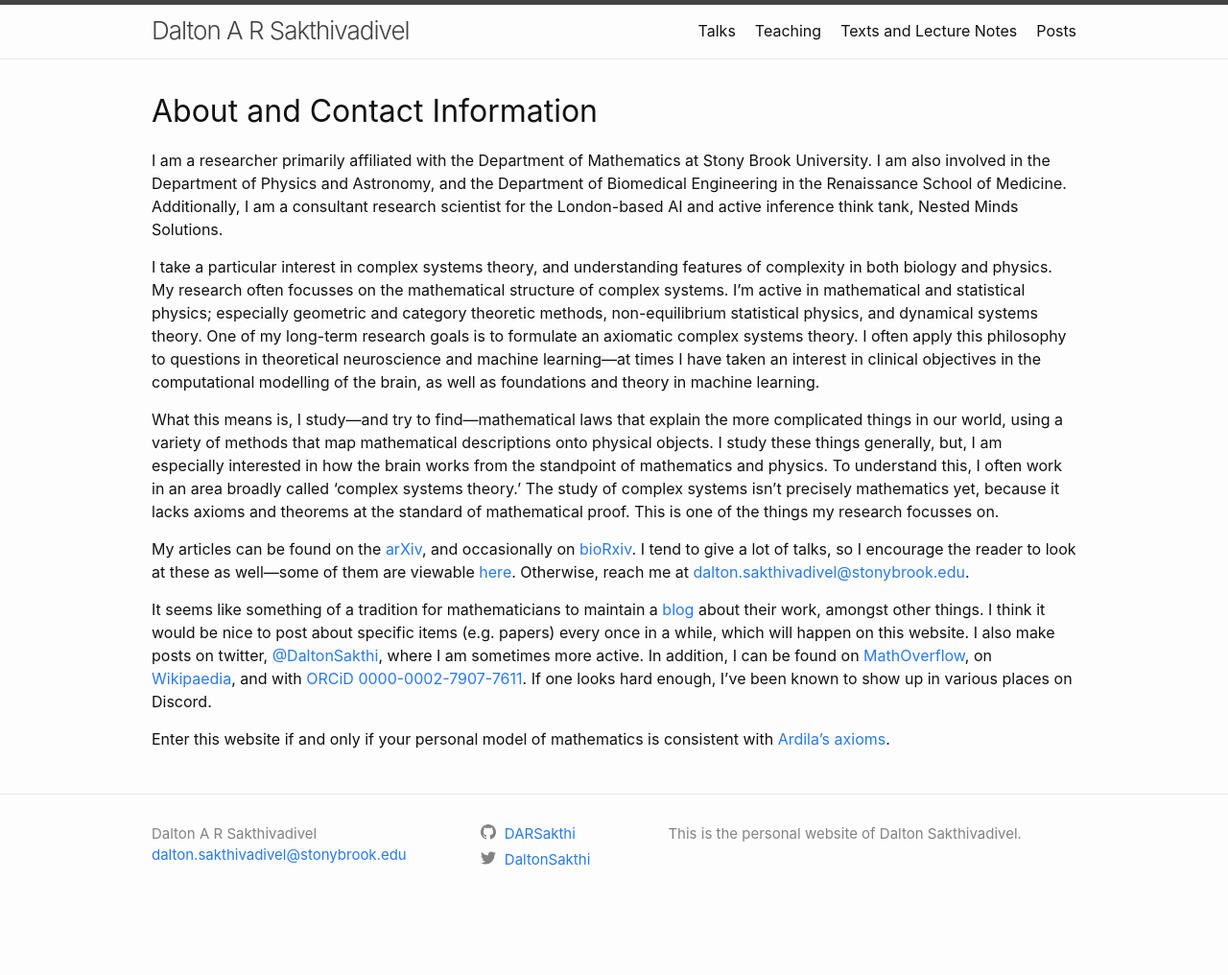
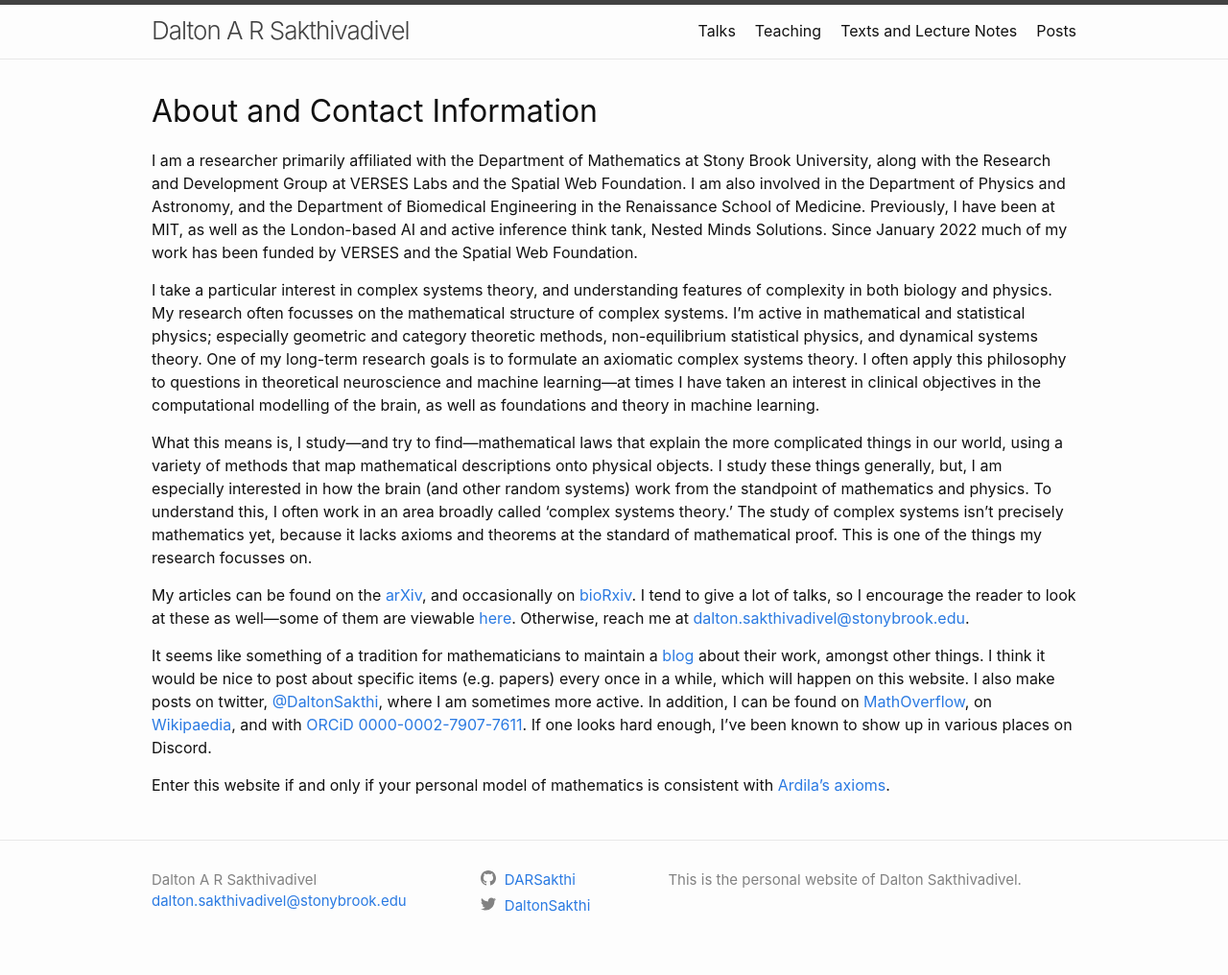
Before and after one commit to DARSakthi/DARSakthi.github.io, a Jekyll site: the page built from index.markdown, in a window 1280 px wide. Shown: the whole page at 96% size. Built offline with Jekyll 4.4.1, drawn with Linux system fonts in a browser that asks for light colours; before the commit the page ends 968 px from its top, so only the background shows below that.

Commit message:
Updated bio

```diff
--- a/index.markdown
+++ b/index.markdown
@@ -6,11 +6,11 @@ author_profile: true
 
 # About and Contact Information
 
-I am a researcher primarily affiliated with the Department of Mathematics at Stony Brook University. I am also involved in the Department of Physics and Astronomy, and the Department of Biomedical Engineering in the Renaissance School of Medicine. Additionally, I am a consultant research scientist for the London-based AI and active inference think tank, Nested Minds Solutions.
+I am a researcher primarily affiliated with the Department of Mathematics at Stony Brook University, along with the Research and Development Group at VERSES Labs and the Spatial Web Foundation. I am also involved in the Department of Physics and Astronomy, and the Department of Biomedical Engineering in the Renaissance School of Medicine. Previously, I have been at MIT, as well as the London-based AI and active inference think tank, Nested Minds Solutions. Since January 2022 much of my work has been funded by VERSES and the Spatial Web Foundation.
 
 I take a particular interest in complex systems theory, and understanding features of complexity in both biology and physics. My research often focusses on the mathematical structure of complex systems. I’m active in mathematical and statistical physics; especially geometric and category theoretic methods, non-equilibrium statistical physics, and dynamical systems theory. One of my long-term research goals is to formulate an axiomatic complex systems theory. I often apply this philosophy to questions in theoretical neuroscience and machine learning—at times I have taken an interest in clinical objectives in the computational modelling of the brain, as well as foundations and theory in machine learning.
 
-What this means is, I study—and try to find—mathematical laws that explain the more complicated things in our world, using a variety of methods that map mathematical descriptions onto physical objects. I study these things generally, but, I am especially interested in how the brain works from the standpoint of mathematics and physics. To understand this, I often work in an area broadly called 'complex systems theory.' The study of complex systems isn’t precisely mathematics yet, because it lacks axioms and theorems at the standard of mathematical proof. This is one of the things my research focusses on.
+What this means is, I study—and try to find—mathematical laws that explain the more complicated things in our world, using a variety of methods that map mathematical descriptions onto physical objects. I study these things generally, but, I am especially interested in how the brain (and other random systems) work from the standpoint of mathematics and physics. To understand this, I often work in an area broadly called 'complex systems theory.' The study of complex systems isn’t precisely mathematics yet, because it lacks axioms and theorems at the standard of mathematical proof. This is one of the things my research focusses on.
 
 My articles can be found on the [arXiv](https://arxiv.org/a/0000-0002-7907-7611.html), and occasionally on [bioRxiv](https://www.biorxiv.org/search/author1%3ADalton%2BA%2BR%2BSakthivadivel%2B). I tend to give a lot of talks, so I encourage the reader to look at these as well—some of them are viewable [here](https://darsakthi.github.io/talks). Otherwise, reach me at [dalton.sakthivadivel@stonybrook.edu](mailto:dalton.sakthivadivel@stonybrook.edu).
 
```
